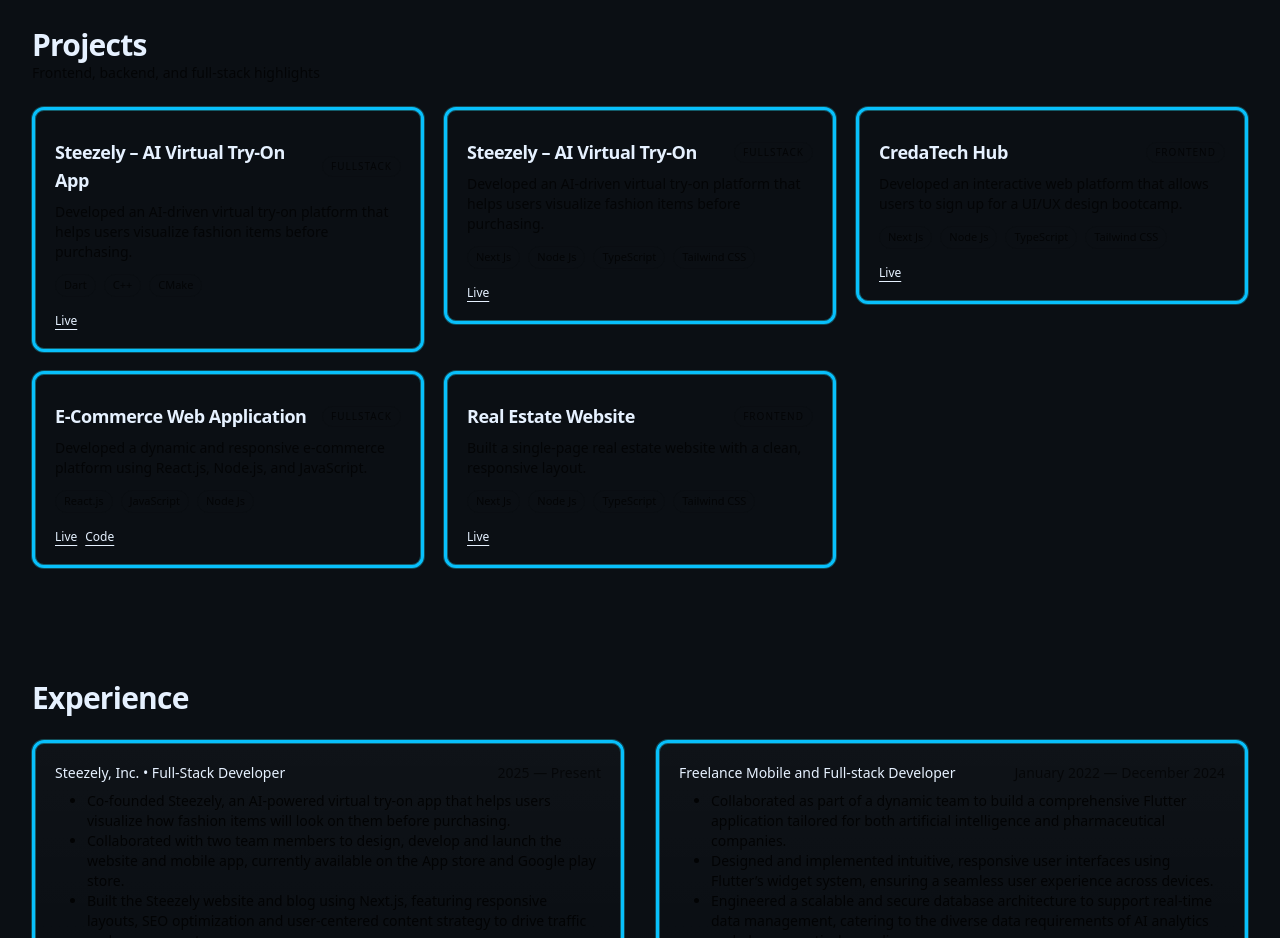
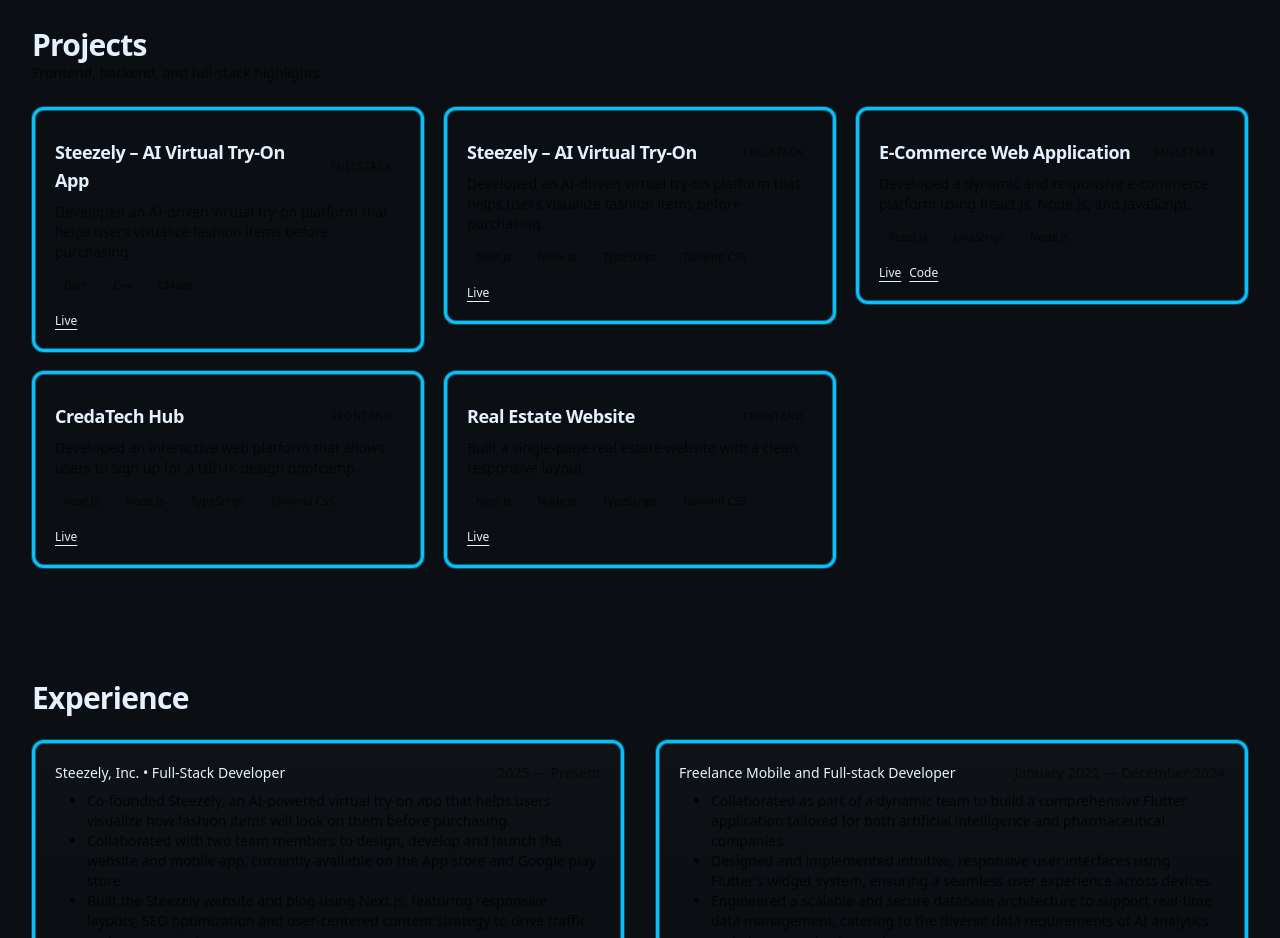
Before and after one commit to darad25/stackcrafted, a Next.js app: page / in a window 1280 px wide. Shown: the part 1080-2018 px from the top of the page. Built offline with nearby package versions, Linux system fonts and the light colour scheme.

Commit message:
first commit

```diff
--- a/src/data/projects.ts
+++ b/src/data/projects.ts
@@ -28,6 +28,21 @@
     ],
   },
   {
+    slug: "E-Commerce Web Application",
+    title: "E-Commerce Web Application",
+    description:
+      "Developed a dynamic and responsive e-commerce platform using React.js, Node.js, and JavaScript.",
+    role: "fullstack",
+    tags: ["React.js", "JavaScript", "Node Js"],
+    links: [
+      { label: "Live", href: "https://fashion-ecommerce-web.netlify.app/" },
+      { label: "Code", href: "https://github.com/darad25/Fashion-ecommerce" }],
+    period: { year: "2022" },
+    highlights: [
+      "Developed a dynamic and responsive e-commerce platform using React.js, Node.js, and JavaScript.",
+    ],
+  },
+  {
     slug: "CredaTech Hub",
     title: "CredaTech Hub",
     description:
@@ -41,21 +56,6 @@
     ],
   },
   {
-    slug: "E-Commerce Web Application",
-    title: "E-Commerce Web Application",
-    description:
-      "Developed a dynamic and responsive e-commerce platform using React.js, Node.js, and JavaScript.",
-    role: "fullstack",
-    tags: ["React.js", "JavaScript", "Node Js"],
-    links: [
-      { label: "Live", href: "https://quiet-dolphin-586474.netlify.app/" },
-      { label: "Code", href: "https://github.com/darad25/ReactJS-for-Fashion-Ecommerce-website" }],
-    period: { year: "2022" },
-    highlights: [
-      "Developed a dynamic and responsive e-commerce platform using React.js, Node.js, and JavaScript.",
-    ],
-  },
-  {
     slug: "Real Estate Website",
     title: "Real Estate Website",
     description: "Built a single-page real estate website with a clean, responsive layout.",
```
